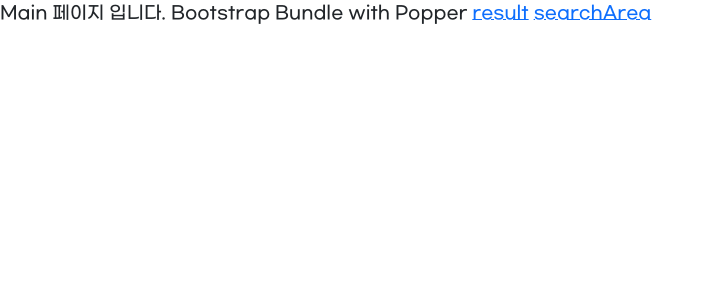
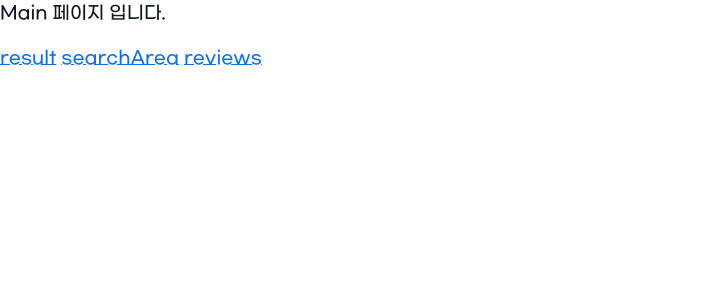
Before and after one commit to Boyage99/park-where, a Flask app: template templates/index.html in a window 1280 px wide. Shown: the top 300 px of the page, without its empty margins (0-712 px from the left). Run offline with Flask 2, Linux system fonts and the light colour scheme; the template is opened without the code that fills it, so the values that code supplies are empty; parts of the project's set-up code (start-up, migrations or seed data) failed here and were passed over.

Commit message:
메인 페이지에 리뷰 링크 추가

```diff
--- a/templates/index.html
+++ b/templates/index.html
@@ -15,9 +15,10 @@
     <title>주차어디</title>
   </head>
   <body>
-    Main 페이지 입니다. Bootstrap Bundle with Popper
+    <p>Main 페이지 입니다.</p>
     <a href="result">result</a>
     <a href="searchArea">searchArea</a>
+    <a href="reviews">reviews</a>
     <script
       src="https://cdn.jsdelivr.net/npm/bootstrap@5.1.3/dist/js/bootstrap.bundle.min.js"
       integrity="sha384-ka7Sk0Gln4gmtz2MlQnikT1wXgYsOg+OMhuP+IlRH9sENBO0LRn5q+8nbTov4+1p"
```
